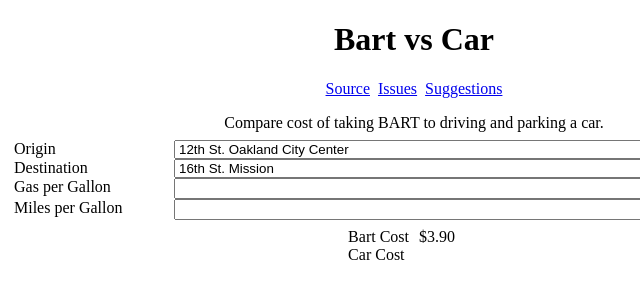
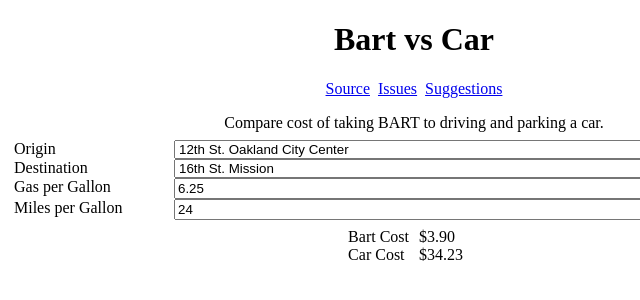
Before and after one commit to miniscruff/bart-vs-car, a plain HTML site: page index.html in a window 1280 px wide. Shown: the full height of the page, 226-866 px from the left. Drawn offline with Linux system fonts and the light colour scheme; files whose address does not match are found by name.

Commit message:
set default values for gas and mpg

```diff
--- a/index.html
+++ b/index.html
@@ -55,9 +55,9 @@
       <label for="dest-select">Destination</label>
       <select id="dest-select" class="select" name="dest"></select>
       <label for="gas-input">Gas per Gallon</label>
-      <input id="gas-input" type="text" name="gas" text="6.25"></input>
+      <input id="gas-input" type="text" name="gas" value="6.25"></input>
       <label for="mpg-input">Miles per Gallon</label>
-      <input id="mpg-input" type="text" name="mpg" text="24"></input>
+      <input id="mpg-input" type="text" name="mpg" value="24"></input>
     </div>
     <div class="results">
       <label for="bart-cost">Bart Cost</label>
```
